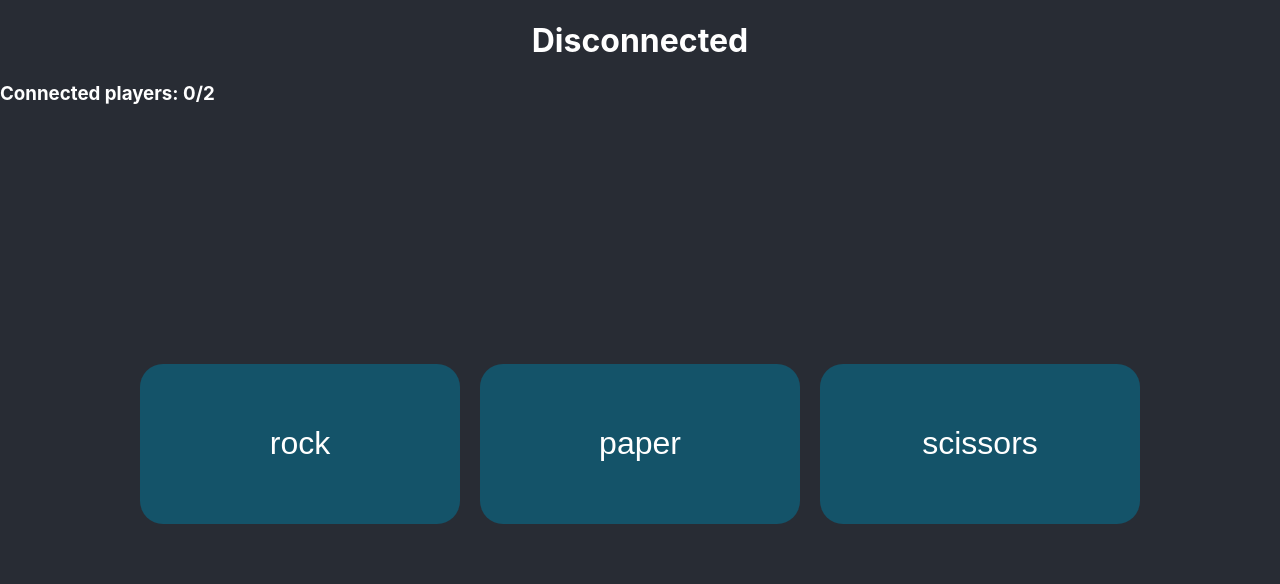
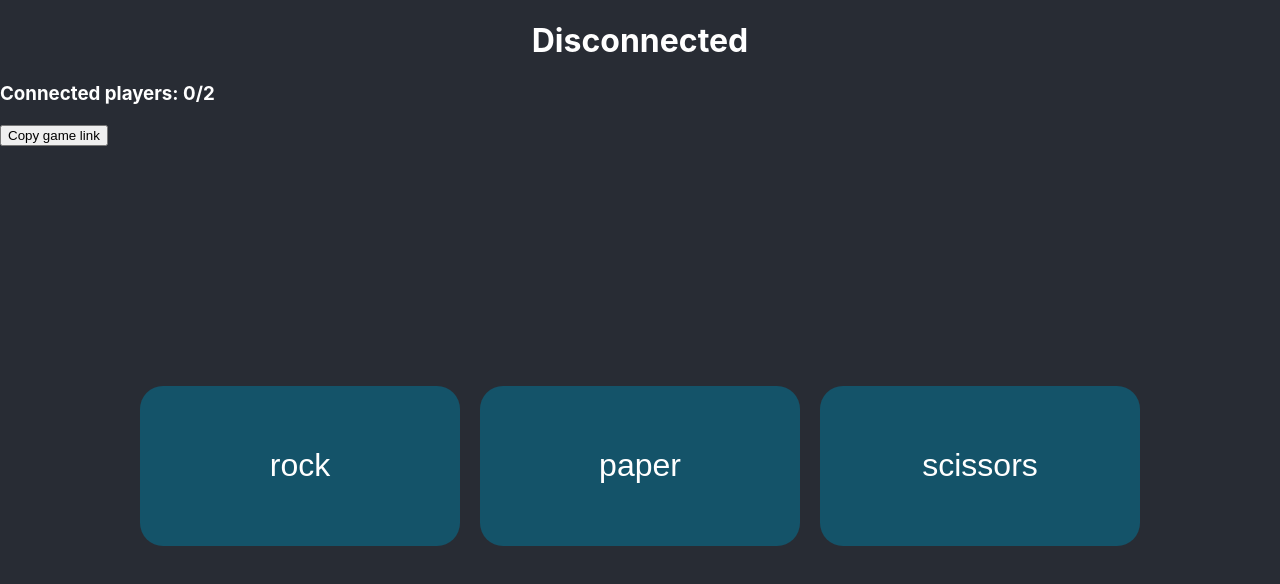
Before and after one commit to ApenJulius/RPS-website, a React (Create React App) app in the folder frontend/: page /1 in a window 1280 px wide. Shown: the top 584 px of the page. Built offline with nearby package versions, Linux system fonts and the light colour scheme; no server answers.

Commit message:
Can now copy link from button on page

```diff
--- a/frontend/src/pages/gamePage/gamePage.css
+++ b/frontend/src/pages/gamePage/gamePage.css
@@ -49,3 +49,12 @@
 h1 {
     text-align: center;
   }
+#copy-feedback {
+  opacity: 0;
+  transition: opacity 2s ease-out;
+}
+
+#copy-feedback.fade-in {
+  opacity: 1;
+  transition: opacity 0.2s ease-in;
+}
--- a/frontend/src/pages/gamePage/gamePage.tsx
+++ b/frontend/src/pages/gamePage/gamePage.tsx
@@ -39,7 +39,6 @@ function GamePage() {
     ws.current.onmessage = (message) => {
       const data = JSON.parse(message.data);
       console.log(data);
-      console.log(data.data);
 
       switch(Number(data.code)) {
         case ErrorCode.GAME_FOUND:
@@ -87,11 +86,31 @@ function GamePage() {
     console.log(playerMove)
     sendMessage(move)
   }
+
+  const copyToClipboard = () => {
+    navigator.clipboard.writeText(window.location.href)
+    .then(() => {
+      const copyFeedback = document.getElementById('copy-feedback');
+      if (copyFeedback) {
+        copyFeedback.classList.add('fade-in');
+        setTimeout(() => {
+          copyFeedback.classList.remove('fade-in');
+        }, 1000);
+      }
+    })
+    .catch(err => {
+      console.error('Failed to copy page URL: ', err);
+    });
+  }
+
+
+
   const options = ["rock", "paper", "scissors"] // gotta match backend fyi
   return (
     <div>
       <h1>{status}</h1>
       <h3>Connected players: {connectedPlayers}/{maxPlayers}</h3>
+      <button id="clipboard-copy" onClick={copyToClipboard}>Copy game link</button> <span id="copy-feedback">Copied</span>
       <div className='move-btn-container'>
         {
           options.map((move_option) => {
```
